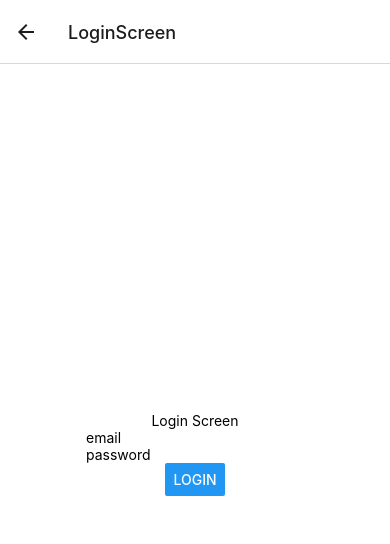
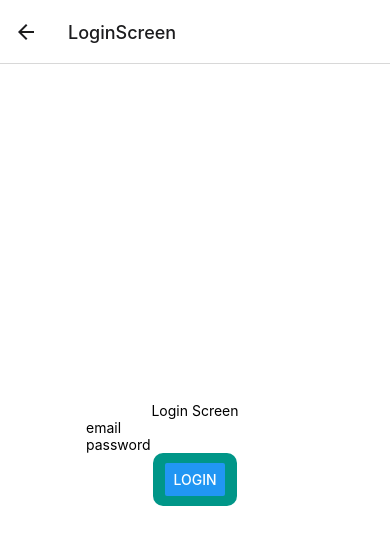
Before and after one commit to KevinMak2308/ReactNative-Exam, a React Native app: screen /LoginScreen in a window 390 px wide. Shown: the top 544 px of the page. Built offline with nearby package versions, Linux system fonts and the light colour scheme.

Commit message:
Eight, reusable button component

```diff
--- /dev/null
+++ b/components/AppButton.tsx
@@ -0,0 +1,38 @@
+import React, { useState } from 'react';
+import { StyleSheet, View, Button } from 'react-native';
+
+type Props = {
+    title: string;
+    onPress: () => void;
+}
+
+ const AppButton = (props: Props) => {
+        const {title, onPress} = props;
+
+        return (
+            <View style={styles.appbuttonstyle}>
+           <Button title={title} onPress={onPress} />
+           </View>
+        )
+ };
+
+  const styles = StyleSheet.create({
+    // ...
+    appbuttonstyle: {
+      elevation: 8,
+      backgroundColor: "#009688",
+      borderRadius: 10,
+      paddingVertical: 10,
+      paddingHorizontal: 12
+    },
+    appButtonText: {
+      fontSize: 18,
+      color: "#fff",
+      fontWeight: "bold",
+      alignSelf: "center",
+      textTransform: "uppercase"
+    }
+  });
+
+
+export default AppButton;
--- a/package.json
+++ b/package.json
@@ -26,6 +26,7 @@
     "react-native-safe-area-context": "3.3.2",
     "react-native-screens": "~3.10.1",
     "react-native-web": "0.17.1",
+    "react-query": "^3.39.0",
     "react-redux": "^7.2.8",
     "redux": "^4.2.0",
     "redux-thunk": "^2.4.1"
--- a/screens/GetEventScreen.tsx
+++ b/screens/GetEventScreen.tsx
@@ -1,7 +1,7 @@
 import { getStateFromPath, useNavigation } from '@react-navigation/native';
 import { NativeStackNavigationProp } from '@react-navigation/native-stack';
 import React, { useEffect } from 'react';
-import { Button, FlatList, StyleSheet, Text, TextInput, View } from 'react-native';
+import { Button, FlatList, StyleSheet, Text, View } from 'react-native';
 import { useDispatch, useSelector } from 'react-redux';
 import { Event } from '../entities/Event';
 import { fetchEvents, userParticipating } from '../store/actions/event.actions';
@@ -26,6 +26,7 @@ export default function EventScreen() {
     const renderEvents = ({ item }: { item: Event }) => {
         console.log("Here is item.participating: ", item.participating)
         const going: boolean | undefined = item.participating && item.participating.findIndex(email => email == user.email) > -1 ;
+
         return (
         <View>
             <Text>{item.title}</Text>
@@ -43,7 +44,6 @@ export default function EventScreen() {
             )
         }
         </View>
-
     )
 }
 
@@ -62,9 +62,9 @@ export default function EventScreen() {
     }
 
     return (
+
         <View style={styles.container}>
             <Text> All Events </Text>
-
             <Button title='Create Event' onPress={() => navigation.navigate("AddEventScreen")} />
 
             <FlatList
--- a/screens/LoginScreen.tsx
+++ b/screens/LoginScreen.tsx
@@ -3,6 +3,7 @@ import React, { useEffect, useState } from 'react';
 import { Button, StyleSheet, Text, TextInput, View } from 'react-native';
 import { useDispatch } from 'react-redux';
 import { rehydrateUser, login } from '../store/actions/user.actions';
+import Appbutton from "../components/AppButton"
 
 export default function LoginScreen() {
     const [email, setEmail] = useState('');
@@ -34,7 +35,10 @@ export default function LoginScreen() {
             <Text>Login Screen</Text>
             <TextInput value={email} placeholder="email" onChangeText={setEmail} />
             <TextInput value={password} placeholder="password" onChangeText={setPassword} />
-            <Button title="login" onPress={() => dispatch(login(email, password))} />
+
+            <Appbutton title="Login" onPress={() => dispatch(login(email, password))} />
+
+            {/* <Button title="login" onPress={() => dispatch(login(email, password))} /> */}
         </View>
     );
 }
```
Also changed, not shown: 2 other files (tests, documents, lock files or other folders).
